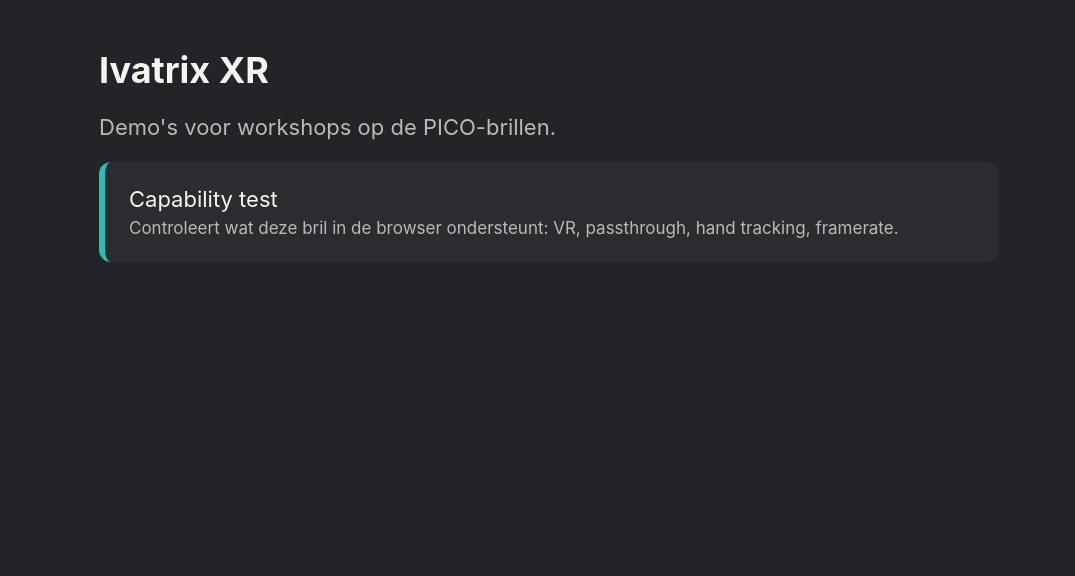
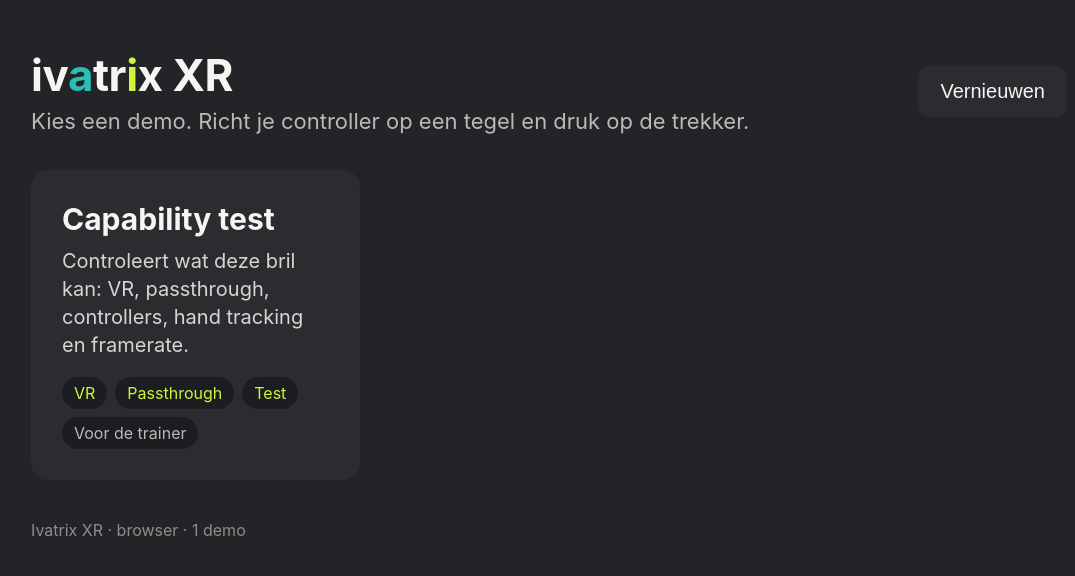
Before and after one commit to eugenekuipers/ivatrix-xr, a plain HTML site: page index.html in a window 1280 px wide. Shown: the whole page, without its empty margins (91-1166 px from the left). Drawn offline with Linux system fonts and the light colour scheme.

Commit message:
Kiosk-startpagina met demotegels, terugknop op testpagina
Co-Authored-By: Claude Opus 5.5 <noreply@anthropic.com>
Claude-Session: https://claude.ai/code/session_01WbYuW92Gemk6FztYMtxPKi

```diff
--- a/index.html
+++ b/index.html
@@ -6,20 +6,86 @@
 <meta name="robots" content="noindex, nofollow">
 <title>Ivatrix XR</title>
 <style>
-  body { margin: 0; font-family: Inter, system-ui, sans-serif; background: #232427; color: #F6F5F1; font-size: 22px; }
-  main { max-width: 900px; margin: 0 auto; padding: 48px 24px; }
-  h1 { font-size: 36px; margin: 0 0 8px; }
-  p { color: #b9bab5; }
-  a.card { display: block; margin: 16px 0; padding: 24px; border-radius: 12px; background: #2B2C30; color: #F6F5F1; text-decoration: none; border-left: 6px solid #29BFB5; }
-  a.card:hover { background: #0B6B65; }
-  a.card span { display: block; font-size: 17px; color: #b9bab5; margin-top: 6px; }
+  :root { color-scheme: dark; }
+  * { box-sizing: border-box; }
+  body { margin: 0; font-family: Inter, system-ui, sans-serif; background: #232427; color: #F6F5F1; }
+  main { max-width: 1100px; margin: 0 auto; padding: 48px 32px 64px; }
+  header { display: flex; align-items: center; justify-content: space-between; gap: 24px; margin-bottom: 36px; }
+  .logo { font-size: 44px; font-weight: 700; letter-spacing: -0.5px; }
+  .logo .dot1 { color: #29BFB5; } .logo .dot2 { color: #CDF441; }
+  .intro { font-size: 22px; color: #b9bab5; margin: 6px 0 0; }
+  .grid { display: grid; grid-template-columns: repeat(auto-fill, minmax(320px, 1fr)); gap: 24px; }
+  a.demo { display: flex; flex-direction: column; justify-content: space-between; min-height: 200px; padding: 28px; border-radius: 18px;
+           background: #2B2C30; color: #F6F5F1; text-decoration: none; border: 3px solid transparent; transition: background .15s, border-color .15s; }
+  a.demo:hover, a.demo:focus { background: #0B6B65; border-color: #29BFB5; outline: none; }
+  a.demo h2 { font-size: 30px; margin: 0 0 10px; }
+  a.demo p { font-size: 20px; line-height: 1.4; color: #d6d6d1; margin: 0; }
+  .tags { display: flex; gap: 8px; margin-top: 18px; flex-wrap: wrap; }
+  .tag { font-size: 16px; padding: 6px 12px; border-radius: 999px; background: #1c1d20; color: #CDF441; }
+  .tag.muted { color: #b9bab5; }
+  button.refresh { font-size: 20px; padding: 14px 22px; border-radius: 12px; border: 0; background: #2B2C30; color: #F6F5F1; cursor: pointer; }
+  button.refresh:hover { background: #0B6B65; }
+  footer { margin-top: 40px; font-size: 16px; color: #8d8e89; }
 </style>
 </head>
 <body>
 <main>
-  <h1>Ivatrix XR</h1>
-  <p>Demo's voor workshops op de PICO-brillen.</p>
-  <a class="card" href="test/">Capability test<span>Controleert wat deze bril in de browser ondersteunt: VR, passthrough, hand tracking, framerate.</span></a>
+  <header>
+    <div>
+      <div class="logo">iv<span class="dot1">a</span>tr<span class="dot2">i</span>x XR</div>
+      <p class="intro">Kies een demo. Richt je controller op een tegel en druk op de trekker.</p>
+    </div>
+    <button class="refresh" onclick="location.reload()">Vernieuwen</button>
+  </header>
+
+  <div class="grid" id="demos"></div>
+
+  <footer id="footer"></footer>
 </main>
+
+<script>
+// Voeg nieuwe demo's hier toe. Volgorde = volgorde op het scherm.
+const DEMOS = [
+  {
+    title: 'Capability test',
+    text: 'Controleert wat deze bril kan: VR, passthrough, controllers, hand tracking en framerate.',
+    href: 'test/',
+    tags: ['VR', 'Passthrough', 'Test'],
+    audience: 'trainer',
+  },
+];
+
+const grid = document.getElementById('demos');
+for (const d of DEMOS) {
+  const a = document.createElement('a');
+  a.className = 'demo';
+  a.href = d.href;
+  a.innerHTML = `<div><h2></h2><p></p></div><div class="tags"></div>`;
+  a.querySelector('h2').textContent = d.title;
+  a.querySelector('p').textContent = d.text;
+  const tags = a.querySelector('.tags');
+  for (const t of d.tags) {
+    const s = document.createElement('span');
+    s.className = 'tag';
+    s.textContent = t;
+    tags.appendChild(s);
+  }
+  if (d.audience === 'trainer') {
+    const s = document.createElement('span');
+    s.className = 'tag muted';
+    s.textContent = 'Voor de trainer';
+    tags.appendChild(s);
+  }
+  grid.appendChild(a);
+}
+
+const ua = navigator.userAgent;
+const device = /PICO 4 Enterprise/i.test(ua) ? 'PICO 4 Enterprise'
+  : /Quest 3/i.test(ua) ? 'Meta Quest 3'
+  : /Quest Pro/i.test(ua) ? 'Meta Quest Pro'
+  : /OculusBrowser/i.test(ua) ? 'Meta Quest'
+  : 'browser';
+document.getElementById('footer').textContent = `Ivatrix XR · ${device} · ${DEMOS.length} demo${DEMOS.length === 1 ? '' : "'s"}`;
+</script>
 </body>
 </html>
```
Also changed, not shown: test/index.html (+3 -0 lines), 1 other file.
